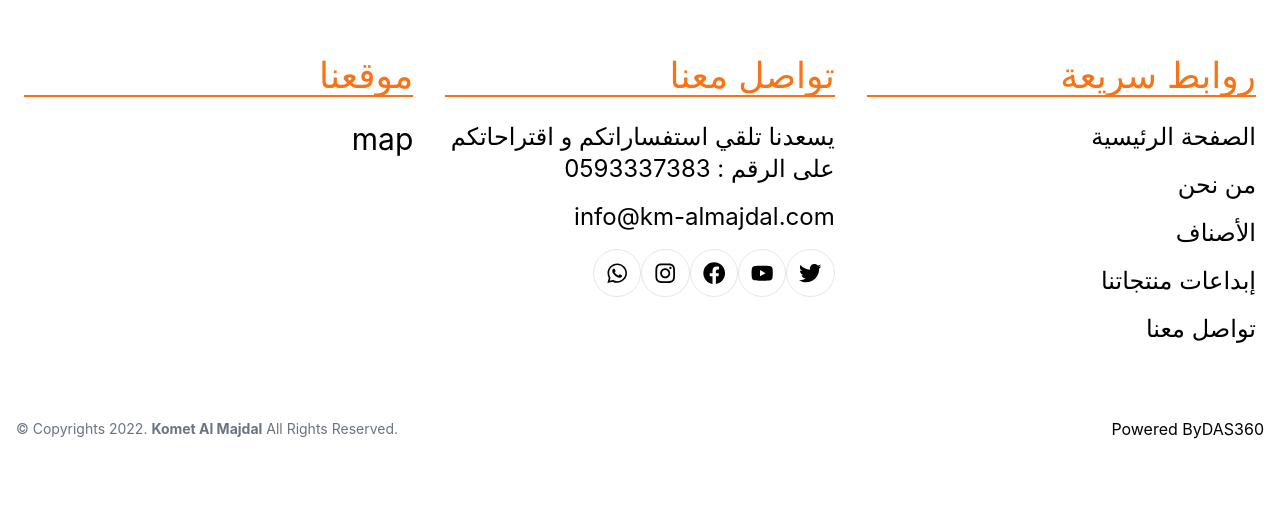
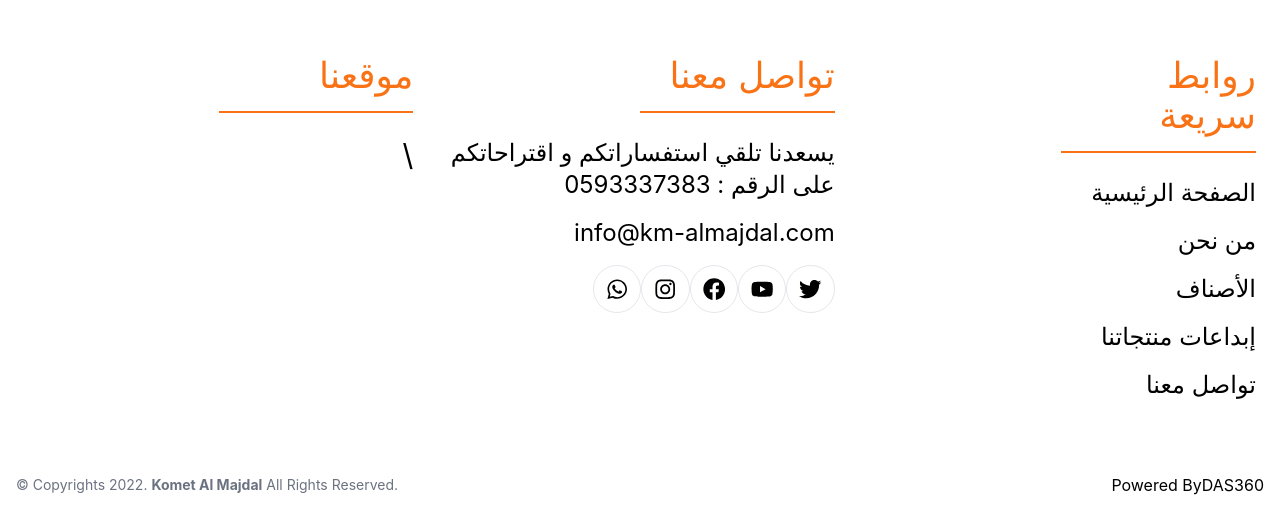
Before and after one commit to ninaismail/mykmalmajdalnextjs, a Next.js app: page / in a window 1280 px wide. Shown: the part 921-1442 px from the top of the page. Before the commit the page ends 1386 px from the top, so only its background shows below. Built offline with nearby package versions, Linux system fonts and the light colour scheme.

Commit message:
header responsive 1

```diff
--- a/components/layout/footer.js
+++ b/components/layout/footer.js
@@ -4,7 +4,7 @@ function Footer() {
 <footer>
     <div className="flex flex-wrap md:flex-nowrap gap-8 py-8 px-6">
         <div className="md:w-1/3">
-            <h2 className="mb-6 text-orange-500 md:text-4xl text-2xl border-b-2 border-orange-500">
+            <h2 className="mb-6 text-orange-500 md:text-4xl text-2xl md:w-1/2 pb-4 border-b-2 border-orange-500">
             روابط سريعة
             </h2>
             <ul>
@@ -26,7 +26,7 @@ function Footer() {
             </ul>
         </div>
         <div className="md:w-1/3">
-            <h2 className="mb-6 text-orange-500 md:text-4xl text-2xl border-b-2 border-orange-500">
+            <h2 className="mb-6 text-orange-500 md:text-4xl text-2xl md:w-1/2 pb-4 border-b-2 border-orange-500">
             تواصل معنا
             </h2>
             <ul>
@@ -62,10 +62,11 @@ function Footer() {
             </ul>
         </div>
         <div className="md:w-1/3">
-        <h2 className="mb-6 text-orange-500 md:text-4xl text-2xl border-b-2 border-orange-500">
+        <h2 className="mb-6 text-orange-500 md:text-4xl text-2xl md:w-1/2 pb-4 border-b-2 border-orange-500">
             موقعنا
             </h2>
-            <div className="mb-4  md:text-3xl text-2xl">map</div>
+            <div id="map" className="mb-4 md:text-3xl text-2xl">
+\           </div>
         </div>
     </div>
     <div dir="ltr"className="text-right py-6 px-4 md:flex md:items-center md:justify-between">
@@ -77,6 +78,7 @@ function Footer() {
         </div>
     </div>
 </footer>
+
     );
   }
 
--- a/components/layout/main-header.js
+++ b/components/layout/main-header.js
@@ -31,10 +31,10 @@ const Navbar = () => {
       <div></div>
       <div></div>
     </div>
-    <button className="block p-3 width-1/5 hover:text-orange-500
+    <button className="block p-3 hover:text-orange-500
     bg-gray-500 text-white placeholder-black border rounded-full border-black-300
     focus:ring-black-500 focus:border-black-500 opacity-75">تسجيل الدخول للبيع بالجملة</button>
-    <div className={`${navActive ? "active" : ""} nav__menu-list `}>
+    <div className={` ${navActive ? "active" : ""} nav__menu-list `}>
       {MENU_LIST.map((menu, idx) => (
         <div
           onClick={() => {
@@ -60,7 +60,7 @@ const Navbar = () => {
             required=""/>
         </div>
     </form>
-    <BiShoppingBag size="50px"color="orange" className="cursor-pointer	"/>
+    <BiShoppingBag size="50px"color="orange" className="cursor-pointer"/>
   </nav>
 </header>
   );
--- a/styles/globals.css
+++ b/styles/globals.css
@@ -44,7 +44,6 @@ nav{
   justify-content: space-between;
   align-items: center;
   background-color: transparent;
-  color: #fff;
 }
 .nav__menu-bar{
   display: flex;
@@ -86,23 +85,22 @@ nav{
   top:93.09px;
   width: 288px;
   row-gap: 24px;
-  left: -288px;
+  right: -288px;
   padding: 24px 16px;
   transition: all 0.2s;
   min-height: calc(100vh - 60px);
   background-color: #fff
 }
 .nav__menu-list.active{
-  left: 0;
+  right: 0;
 }
 .nav__link{
   position: relative;
   transition: all 0.2s;
-}
-.logo{
-  margin-right:59%;
+  color:black;
 }
 .nav__link:hover{
+ color:orange;
  font-weight: bold;
 }
 .overlay{
@@ -135,6 +133,7 @@ nav{
     align-items: center;
     background-color: transparent;
   }
+  .nav__link{color: #fff;}
   .nav__link::before{
     content: '';
     position: absolute;
@@ -147,7 +146,5 @@ nav{
     color: orange;
     border-bottom: 3px solid orange;
    }
-  .logo{
-    margin-right:0%;
-  }
+
 }
```
